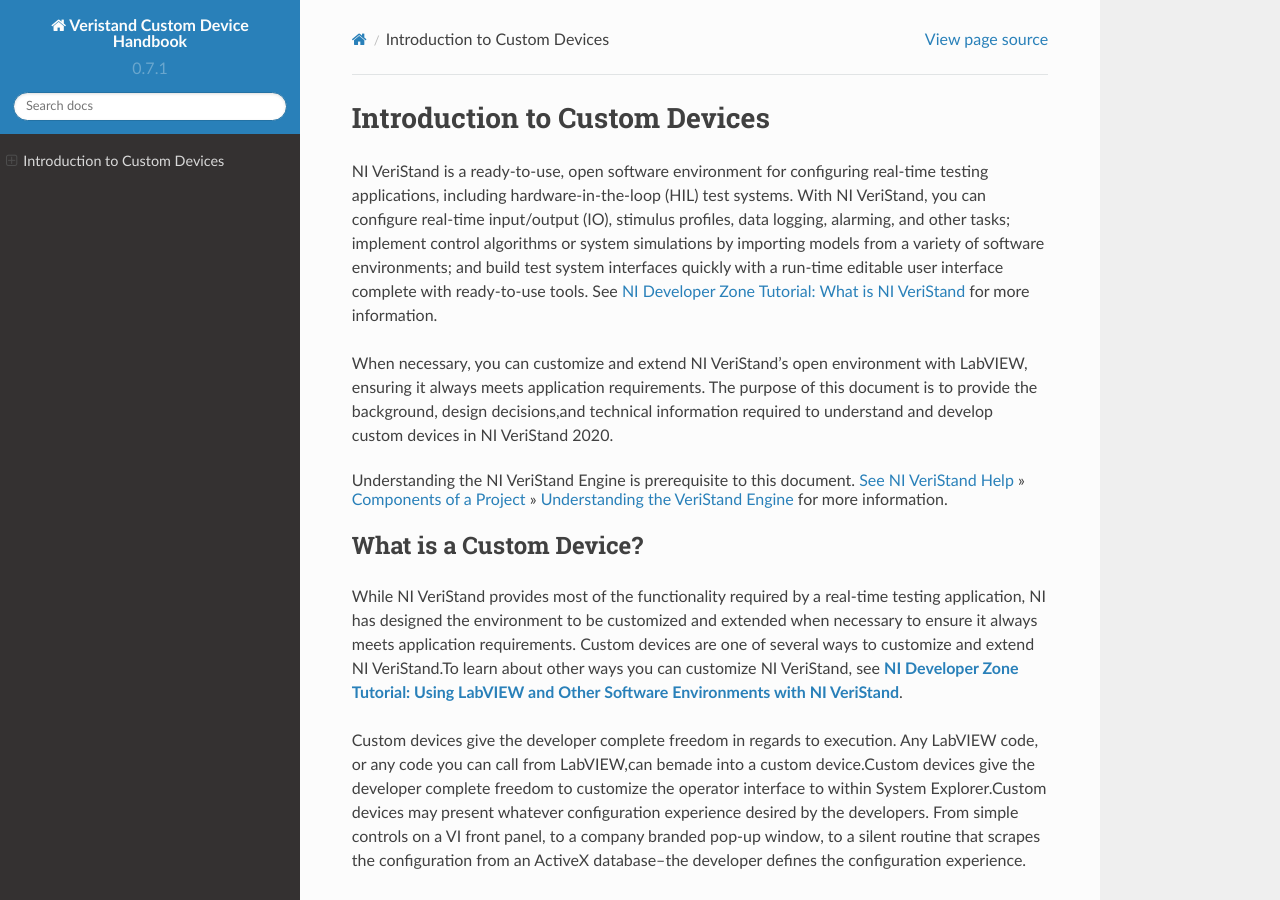
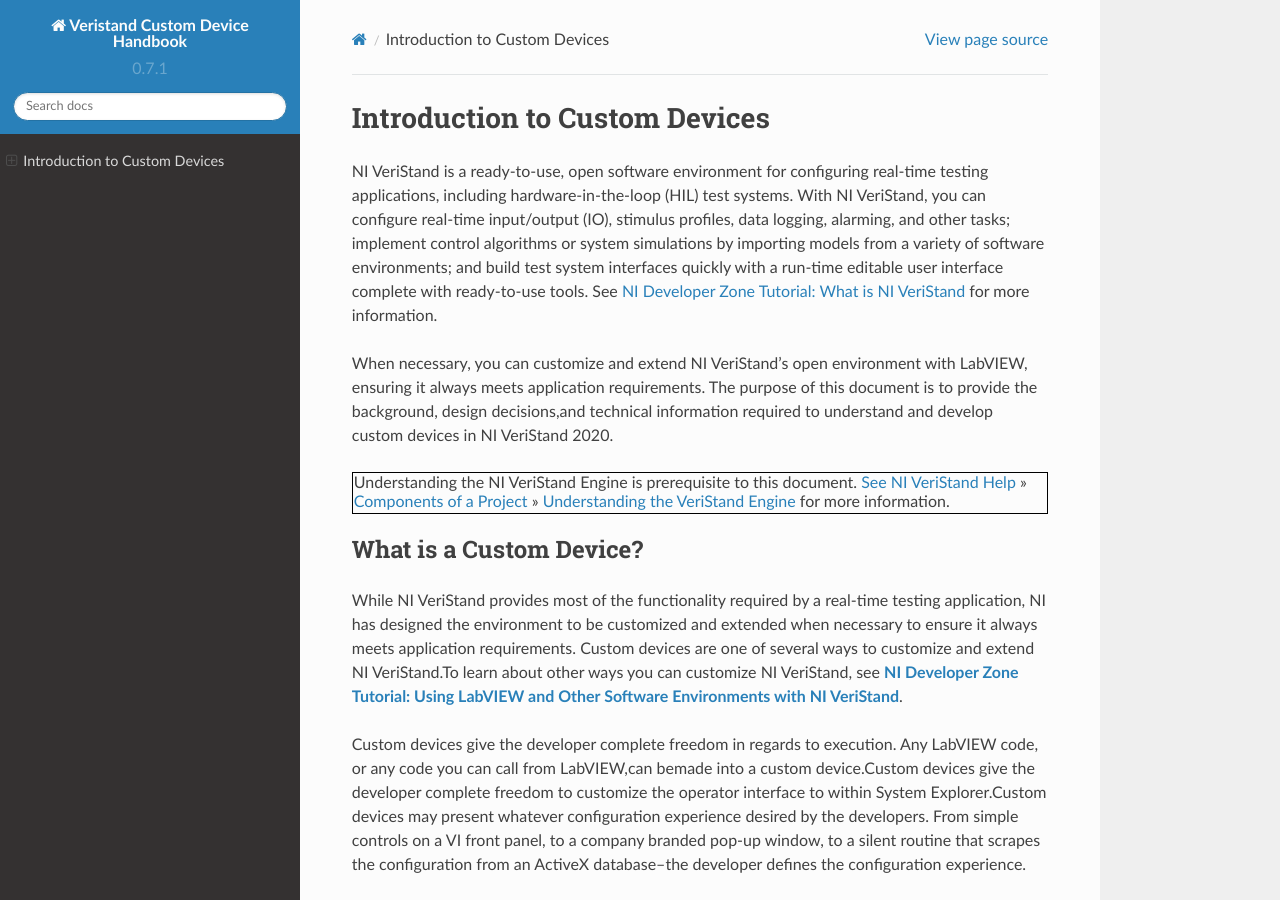
Before and after one commit to ni/niveristand-custom-device-handbook, a Sphinx documentation site: the page built from docs/WhatIsACustomDevice.md, in a window 1280 px wide and 900 px high. Built offline with Sphinx 7.4.7 and the Read the Docs theme 2.0.0, drawn with Linux system fonts in a browser that asks for light colours.

Commit message:
commit 20

```diff
--- a/docs/WhatIsACustomDevice.md
+++ b/docs/WhatIsACustomDevice.md
@@ -15,8 +15,10 @@
 <body>
 
 <table>
-	<tr>
+   <tr>
+		<td>
  Understanding the NI VeriStand Engine is prerequisite to this document. <a href="https://zone.ni.com/reference/en-XX/help/372846B-01/">See NI VeriStand Help</a> » <a href="https://zone.ni.com/reference/en-XX/help/372846B-01/TOC5.htm">Components of a Project</a> » <a href="https://zone.ni.com/reference/en-XX/help/372846B-01/veristand/understanding_vs_engine/">Understanding the VeriStand Engine</a> for more information.
+      </td>
  	</tr>
 </table>
 
@@ -41,8 +43,10 @@
 <body>
 
 <table>
-	<tr>The LabVIEW Project is needed to build the custom device, but only the configuration
-and engine libraries and the XML file are required to use the custom device in NI VeriStand.</tr>
+   <tr>
+		<td> The LabVIEW Project is needed to build the custom device, but only the configuration
+and engine libraries and the XML file are required to use the custom device in NI VeriStand.      </td>
+ 	</tr>
 </table>
 
 </body>
```
